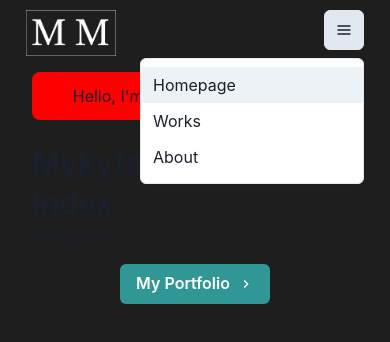
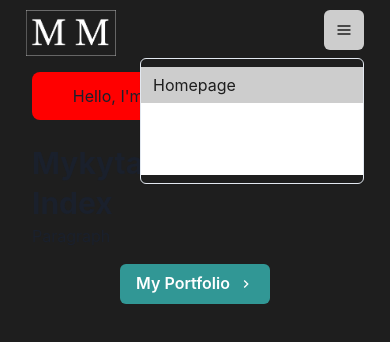
Before and after one commit to Furilon/portfolio-website, a Next.js app: page / in a window 390 px wide. Both pictures are taken after a click on the button "Options". Shown: the top 342 px of the page. Built offline with nearby package versions, Linux system fonts and the light colour scheme.

Commit message:
Styled mobile navbar menu

```diff
--- a/components/navbar.js
+++ b/components/navbar.js
@@ -35,6 +35,7 @@ const Navbar = () => {
           alignItems="center"
           flexGrow={1}
           mt={{ base: 4, nmd: 0 }}
+          textColor="white"
         >
           <Link href="/works">Works</Link>
           <Link href="/about">About</Link>
@@ -42,23 +43,40 @@ const Navbar = () => {
 
         <Box flex={1} align="right">
           <Box ml={2} display={{ base: "inline-block", md: "none" }}>
-            <Menu>
+            <Menu autoSelect="false">
               <MenuButton
                 as={IconButton}
                 icon={<HamburgerIcon />}
                 variant="outline"
                 aria-label="Options"
+                _active={{ bg: "#CDCDCD", border: "none", color: "#1e1e1e" }}
+                color="white"
               ></MenuButton>
-              <MenuList>
-                <NextLink href="/" passHref>
-                  <MenuItem as={Link}>Homepage</MenuItem>
-                </NextLink>
-                <NextLink href="/works" passHref>
-                  <MenuItem as={Link}>Works</MenuItem>
-                </NextLink>
-                <NextLink href="/about" passHref>
-                  <MenuItem as={Link}>About</MenuItem>
-                </NextLink>
+              <MenuList bg="#1e1e1e" textColor="white">
+                <Link href="/">
+                  <MenuItem
+                    _focus={{ bg: "#cdcdcd", textColor: "#1e1e1e" }}
+                    _active={{ bg: "#cdcdcd", textColor: "#1e1e1e" }}
+                  >
+                    Homepage
+                  </MenuItem>
+                </Link>
+                <Link href="/works">
+                  <MenuItem
+                    _focus={{ bg: "#cdcdcd", textColor: "#1e1e1e" }}
+                    _active={{ bg: "#cdcdcd", textColor: "#1e1e1e" }}
+                  >
+                    Works
+                  </MenuItem>
+                </Link>
+                <Link href="/about">
+                  <MenuItem
+                    _focus={{ bg: "#cdcdcd", textColor: "#1e1e1e" }}
+                    _active={{ bg: "#cdcdcd", textColor: "#1e1e1e" }}
+                  >
+                    About
+                  </MenuItem>
+                </Link>
               </MenuList>
             </Menu>
           </Box>
```
